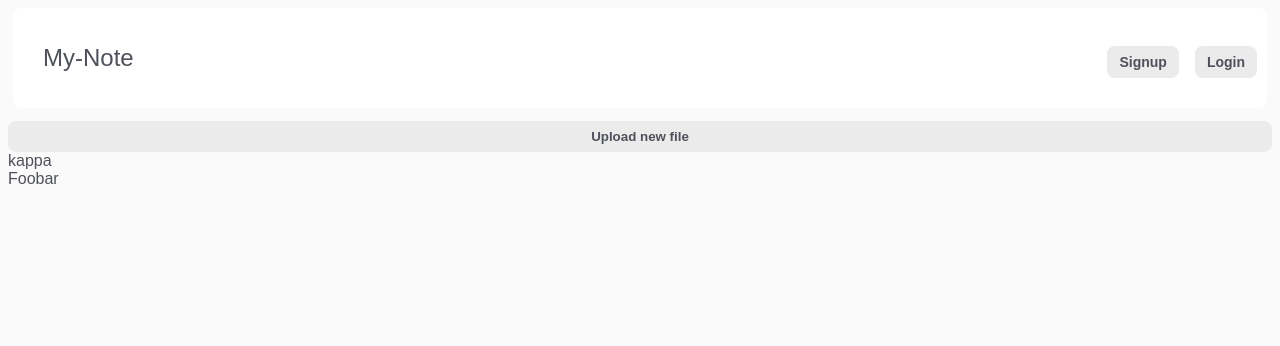
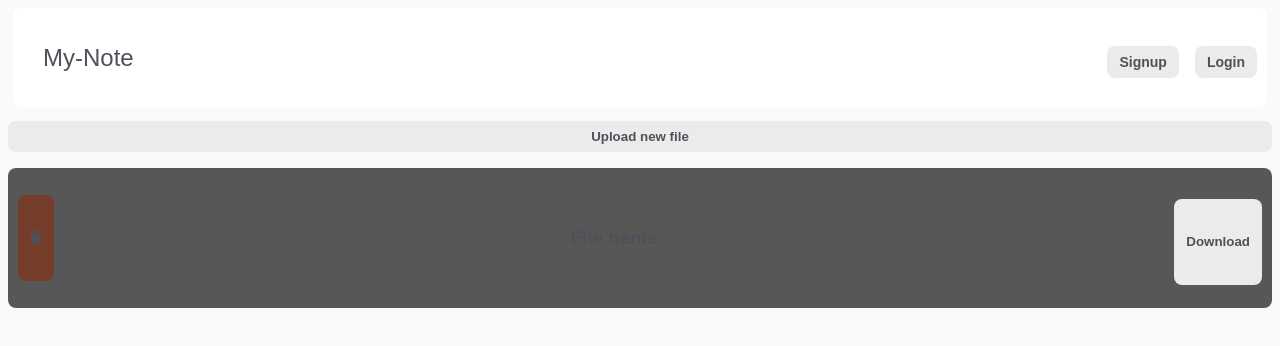
Before and after one commit to alexandresanchograca/my-note-vue, a Vue app: page /storage in a window 1280 px wide. Shown: the top 346 px of the page. Built offline with nearby package versions, Linux system fonts and the light colour scheme; no server answers; a web font is replaced by a local one.

Commit message:
sample visuals added

```diff
--- a/src/views/StorageView.vue
+++ b/src/views/StorageView.vue
@@ -1,9 +1,16 @@
 <template>
   <button @click="handleUpload">Upload new file</button>
-  <div v-for="item in storageItems" :key="item.id" class="storage-item">
-    {{ item.id }}
+  <div class="storage-files">
+    <div v-for="item in storageItems" :key="item.id" class="storage-item">
+      <button class="delete item-btn" @click="handleDelete()">
+        <i class="fa-solid fa-trash"></i>
+      </button>
+      <h3>File name</h3>
+      <button class="download item-btn" @click="handleDownload()">
+        Download
+      </button>
+    </div>
   </div>
-  <div class="storage-view-component">Foobar</div>
 </template>
 
 <script setup>
@@ -14,6 +21,53 @@ const storageItems = ref([{ id: "kappa" }]);
 function handleUpload() {
   console.log("Uploading file...");
 }
+
+function handleDownload() {
+  console.log("Downloading file...");
+}
+
+function handleDelete() {
+  console.log("Deleting file...");
+}
 </script>
 
-<style></style>
+<style scoped>
+.storage-files {
+  margin: 1rem 0;
+}
+
+.storage-item {
+  display: flex;
+  justify-content: space-between;
+  align-items: center;
+  box-sizing: border-box;
+  border-radius: 8px;
+  padding: 16px 10px;
+  gap: 2.8rem;
+  height: 140px;
+  overflow: hidden;
+  background: #575757;
+}
+
+h3 {
+  overflow: hidden;
+  text-wrap: wrap;
+  font-weight: bold;
+}
+
+.item-btn {
+  height: 80%;
+  flex-shrink: 0;
+}
+
+.view {
+  margin: 20px;
+  width: 160px;
+  background-color: var(--secondary);
+}
+
+.delete {
+  margin: 20px 0px;
+  background-color: rgba(150, 37, 0, 0.5);
+}
+</style>
```
